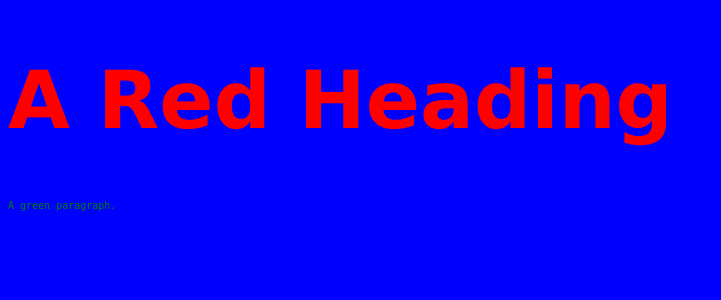
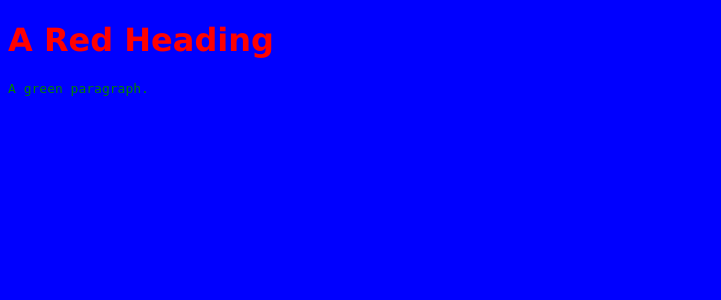
Before and after one commit to shubhamdsk/TYBCS-Web-Development-Practical-Assignments-with-Solution, a CodeIgniter 4 app: template Assignment4/app/Views/A1.php in a window 1280 px wide. Shown: the top 300 px of the page, without its empty margins (0-721 px from the left). Run offline with PHP 8.4 and a stand-in for CodeIgniter, Linux system fonts and the light colour scheme; the template is opened without the code that fills it, so the values that code supplies are empty; some libraries are stand-ins or nearby versions.

Commit message:
Made Required changes

```diff
--- a/Assignment4/app/Views/A1.php
+++ b/Assignment4/app/Views/A1.php
@@ -9,12 +9,12 @@
         h1{
             color : red;
             Font-family: Verdana;
-            Font-size: 80px;
+            Font-size: 8;
         }
         P{
             Color:green;
             Font-Family : Monospace;
-            font-size : 10px;
+            font-size : 10;
         }
 
     </style>
```
